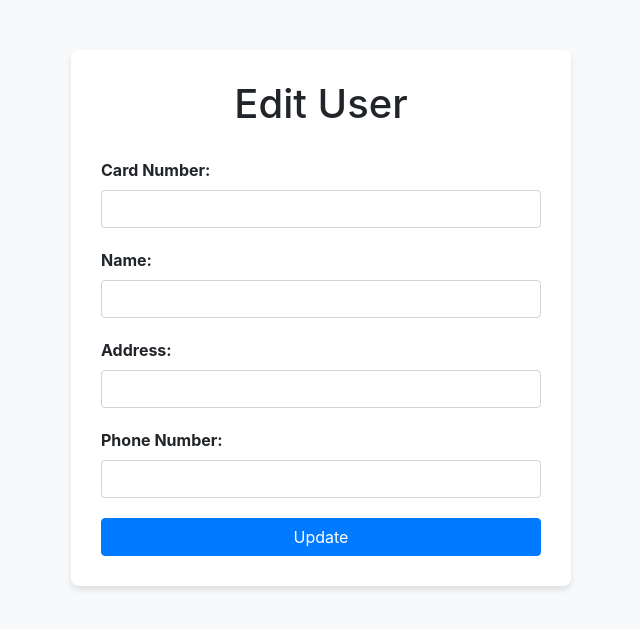
After one commit to jessicathomas13/CPSC471, a PHP site: page /edit-user.php in a window 1280 px wide. The commit adds this page. Shown: the top 629 px of the page, without its empty margins (319-959 px from the left). Run offline with PHP 8.4, Linux system fonts and the light colour scheme.

Commit message:
added delete, edit users, changed front end styles

```diff
--- /dev/null
+++ b/includes/edit-user.php
@@ -0,0 +1,118 @@
+<?php
+include('sqlconnect.php');
+
+$message = "";
+$cardno = "";
+$name = $address = $phone_number = "";
+
+// Handle post request to update user details
+if ($_SERVER['REQUEST_METHOD'] == 'POST') {
+    $cardno = $_POST['cardno'];
+    $new_name = $_POST['name'];
+    $new_address = $_POST['address'];
+    $new_phone_number = $_POST['phone_number'];
+
+    // Prepare the update query
+    $updateQuery = "UPDATE user SET Name=?, Address=?, `Phone no.`=? WHERE Cardno=?";
+    $stmt = $con->prepare($updateQuery);
+    $stmt->bind_param("ssss", $new_name, $new_address, $new_phone_number, $cardno);
+
+    $stmt->execute();
+
+    // Check if any rows were updated
+    if ($stmt->affected_rows > 0) {
+        $message = "User Information Updated Successfully. You will be redirected shortly.";
+        echo $message;
+        header("Refresh: 2; URL=users.php");
+        exit;
+    } elseif ($stmt->affected_rows == 0) {
+        $message = "Card number does not exist.";
+    } else {
+        $message = "Error updating user: " . $stmt->error;
+    }
+    $stmt->close();
+}
+
+// Check if the card number is set in the URL as a GET parameter
+if (isset($_GET['cardno'])) {
+    $cardno = $_GET['cardno'];
+
+    // Fetch user details for the specified card number
+    $query = "SELECT * FROM user WHERE Cardno = ?";
+    $stmt = $con->prepare($query);
+    $stmt->bind_param("s", $cardno);
+    $stmt->execute();
+    $result = $stmt->get_result();
+    if ($user = $result->fetch_assoc()) {
+        $name = $user['Name'];
+        $address = $user['Address'];
+        $phone_number = $user['Phone no.'];
+    } else {
+        $message = "User not found.";
+    }
+    $stmt->close();
+}
+?>
+
+<!DOCTYPE html>
+<html lang="en">
+<head>
+    <meta charset="UTF-8">
+    <meta name="viewport" content="width=device-width, initial-scale=1.0">
+    <title>Edit User</title>
+    <link rel="stylesheet" href="https://stackpath.bootstrapcdn.com/bootstrap/4.5.2/css/bootstrap.min.css">
+    <style>
+        body {
+            background-color: #f8f9fa;
+            padding-top: 50px;
+        }
+        .container {
+            max-width: 500px;
+            background-color: #fff;
+            border-radius: 8px;
+            box-shadow: 0 4px 6px rgba(0, 0, 0, 0.1);
+            padding: 30px;
+        }
+        h1 {
+            text-align: center;
+            margin-bottom: 30px;
+        }
+        .form-group {
+            margin-bottom: 20px;
+        }
+        label {
+            font-weight: bold;
+        }
+        .btn-primary {
+            width: 100%;
+        }
+    </style>
+</head>
+<body>
+<div class="container">
+    <h1>Edit User</h1>
+    <?php if ($message): ?>
+        <div class="alert alert-info"><?php echo $message; ?></div>
+    <?php endif; ?>
+    <form method="POST">
+        <div class="form-group">
+            <label for="cardno">Card Number:</label>
+            <input type="text" class="form-control" id="cardno" name="cardno" value="<?php echo htmlspecialchars($cardno); ?>" required>
+        </div>
+        <div class="form-group">
+            <label for="name">Name:</label>
+            <input type="text" class="form-control" id="name" name="name" value="<?php echo htmlspecialchars($name); ?>" required>
+        </div>
+        <div class="form-group">
+            <label for="address">Address:</label>
+            <input type="text" class="form-control" id="address" name="address" value="<?php echo htmlspecialchars($address); ?>" required>
+        </div>
+        <div class="form-group">
+            <label for="phone_number">Phone Number:</label>
+            <input type="text" class="form-control" id="phone_number" name="phone_number" value="<?php echo htmlspecialchars($phone_number); ?>" required>
+        </div>
+        <button type="submit" class="btn btn-primary">Update</button>
+    </form>
+</div>
+</body>
+</html>
```
Also changed, not shown: includes/add-user.php (+29 -20 lines), includes/delete-user.php (added, +109 -0 lines), includes/edit-admin.php (line endings or trailing spaces).
